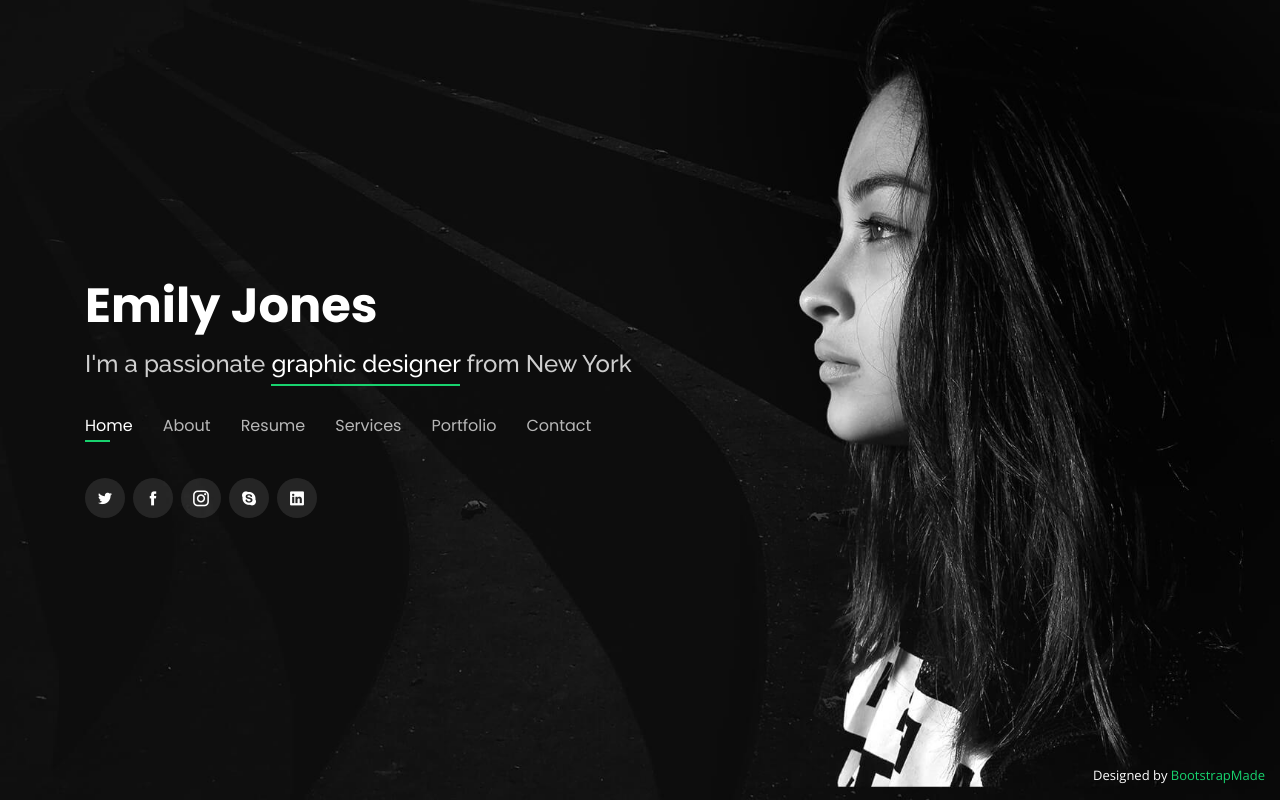
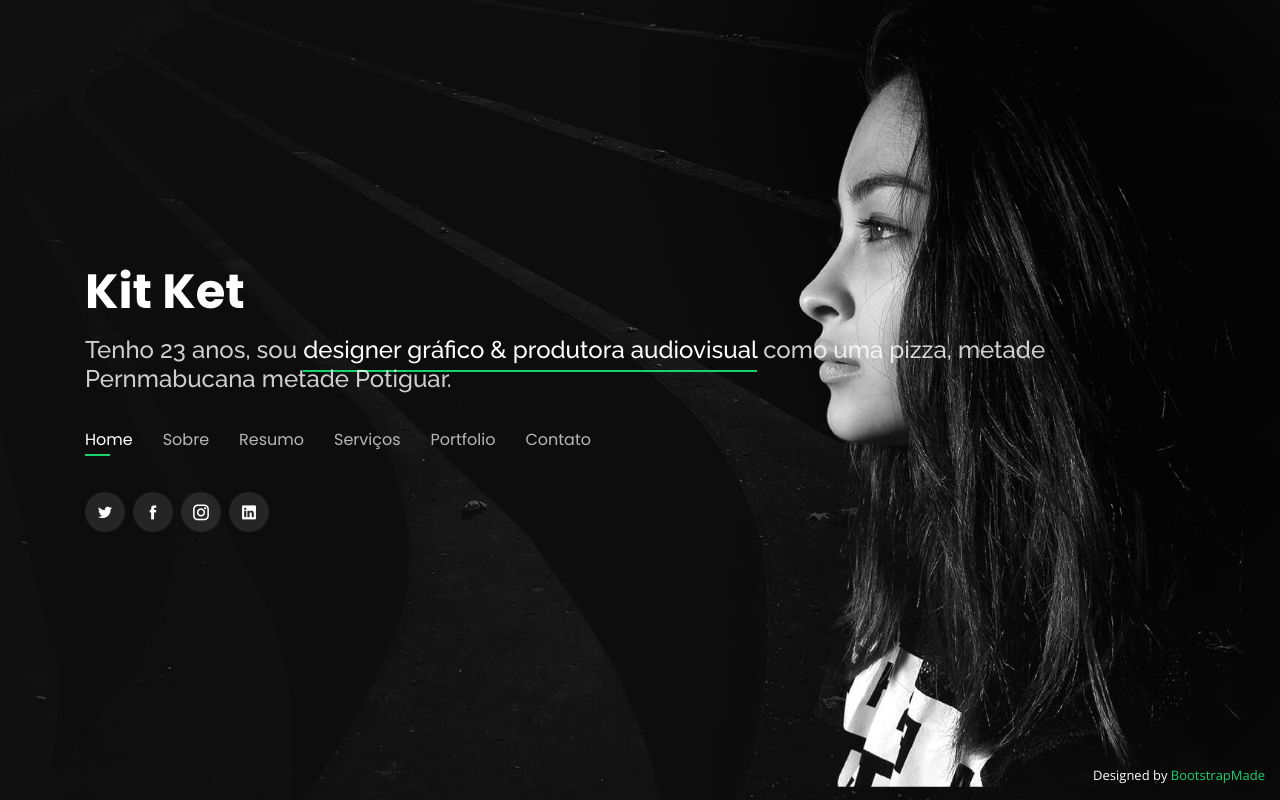
Before and after one commit to thekitket/home, a plain HTML site: page index.html in a window 1280 px wide. Drawn offline with nearby package versions, Linux system fonts and the light colour scheme.

Commit message:
Update index.html

```diff
--- a/index.html
+++ b/index.html
@@ -5,7 +5,7 @@
   <meta charset="utf-8">
   <meta content="width=device-width, initial-scale=1.0" name="viewport">
 
-  <title>Personal Bootstrap Template</title>
+  <title>Ki Ket</title>
   <meta content="" name="descriptison">
   <meta content="" name="keywords">
 
@@ -41,19 +41,19 @@
   <header id="header" class="header-tops">
     <div class="container">
 
-      <h1><a href="index.html">Emily Jones</a></h1>
+      <h1><a href="index.html">Kit Ket</a></h1>
       <!-- Uncomment below if you prefer to use an image logo -->
       <!-- <a href="index.html" class="mr-auto"><img src="assets/img/logo.png" alt="" class="img-fluid"></a> -->
-      <h2>I'm a passionate <span>graphic designer</span> from New York</h2>
+      <h2>Tenho 23 anos, sou <span> designer gráfico & produtora audiovisual</span> como uma pizza, metade Pernmabucana metade Potiguar.</h2>
 
       <nav class="nav-menu d-none d-lg-block">
         <ul>
           <li class="active"><a href="#header">Home</a></li>
-          <li><a href="#about">About</a></li>
-          <li><a href="#resume">Resume</a></li>
-          <li><a href="#services">Services</a></li>
+          <li><a href="#about">Sobre</a></li>
+          <li><a href="#resume">Resumo</a></li>
+          <li><a href="#services">Serviços</a></li>
           <li><a href="#portfolio">Portfolio</a></li>
-          <li><a href="#contact">Contact</a></li>
+          <li><a href="#contact">Contato</a></li>
         </ul>
       </nav><!-- .nav-menu -->
 
@@ -61,7 +61,6 @@
         <a href="#" class="twitter"><i class="icofont-twitter"></i></a>
         <a href="#" class="facebook"><i class="icofont-facebook"></i></a>
         <a href="#" class="instagram"><i class="icofont-instagram"></i></a>
-        <a href="#" class="google-plus"><i class="icofont-skype"></i></a>
         <a href="#" class="linkedin"><i class="icofont-linkedin"></i></a>
       </div>
 
@@ -75,8 +74,8 @@
     <div class="about-me container">
 
       <div class="section-title">
-        <h2>About</h2>
-        <p>Learn more about me</p>
+        <h2>Sobre</h2>
+        <p>Leia mais sobre mim</p>
       </div>
 
       <div class="row">
```
